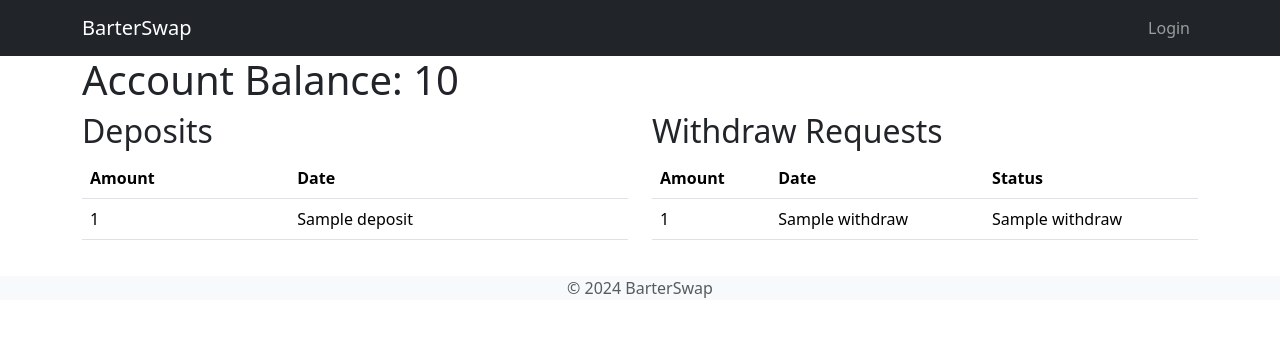
After one commit to berkehanorhon/BarterSwap, a Flask app: template templates/account_balance/account_balance.html in a window 1280 px wide. The commit adds this page. Shown: the top 337 px of the page. Run offline with Flask 3, Linux system fonts and the light colour scheme; the template is opened without the code that fills it: most values are stand-ins (such as "Sample title", 1, 10 or a date in 2020).

Commit message:
Files moved to a new directory and users can view all deposits and withdraws

```diff
--- a/item_handlers.py
+++ b/item_handlers.py
@@ -53,7 +53,7 @@ def add_item():
 
         return redirect(url_for('home.home'))  # Ekleme işlemi başarılı olduğunda ana sayfaya yönlendir
     else:
-        return render_template('additem.html', max_content_length=barterswap.max_content_length,
+        return render_template('item/additem.html', max_content_length=barterswap.max_content_length,
                                ALLOWED_IMAGE_TYPES=barterswap.ALLOWED_ADDITEM_IMAGE_TYPES)
 
 
@@ -80,7 +80,7 @@ def get_item(item_id):
     end_time = cursor.fetchone()
     conn.close()
     end_time = end_time[0].isoformat() if end_time else end_time
-    return render_template('item.html', item=tuple(item), bids=bids , seller = seller, end_time = end_time)
+    return render_template('item/item.html', item=tuple(item), bids=bids, seller = seller, end_time = end_time)
 
 
 @item_handlers.route('/<int:item_id>/edit', methods=['GET', 'POST'])
@@ -135,5 +135,5 @@ def edit_item(item_id):
         item = list(cursor.fetchone())
         item[7] = item[7] if item[7] and os.path.exists("static/images/%s" % item[7]) else 'default.png'
         conn.close()
-        return render_template('edititem.html', item=item, max_content_length=barterswap.max_content_length,
+        return render_template('item/edititem.html', item=item, max_content_length=barterswap.max_content_length,
                                ALLOWED_IMAGE_TYPES=barterswap.ALLOWED_ADDITEM_IMAGE_TYPES)
--- /dev/null
+++ b/templates/account_balance/account_balance.html
@@ -0,0 +1,53 @@
+{% extends "base.html" %}
+
+{% block title %}
+    Account Balance
+{% endblock %}
+
+{% block content %}
+    <div class="container">
+        <h1>Account Balance: {{ balance }}</h1>
+        <div class="row">
+            <div class="col-md-6">
+                <h2>Deposits</h2>
+                <table class="table">
+                    <thead>
+                    <tr>
+                        <th scope="col">Amount</th>
+                        <th scope="col">Date</th>
+                    </tr>
+                    </thead>
+                    <tbody>
+                    {% for deposit in deposits %}
+                        <tr>
+                            <td>{{ deposit[0] }}</td>
+                            <td>{{ deposit[1] }}</td>
+                        </tr>
+                    {% endfor %}
+                    </tbody>
+                </table>
+            </div>
+            <div class="col-md-6">
+                <h2>Withdraw Requests</h2>
+                <table class="table">
+                    <thead>
+                    <tr>
+                        <th scope="col">Amount</th>
+                        <th scope="col">Date</th>
+                        <th scope="col">Status</th>
+                    </tr>
+                    </thead>
+                    <tbody>
+                    {% for withdraw in withdraws %}
+                        <tr>
+                            <td>{{ withdraw[0] }}</td>
+                            <td>{{ withdraw[1] }}</td>
+                            <td>{{ withdraw[2] }}</td>
+                        </tr>
+                    {% endfor %}
+                    </tbody>
+                </table>
+            </div>
+        </div>
+    </div>
+{% endblock %}
--- a/templates/base.html
+++ b/templates/base.html
@@ -29,6 +29,7 @@
                                 <ul class="dropdown-menu" aria-labelledby="dropdownMenuButton">
                                     <li><a class="dropdown-item" href="{{ url_for('balance_handlers.deposit') }}">Deposit</a></li>
                                     <li><a class="dropdown-item" href="{{ url_for('balance_handlers.withdraw') }}">Withdraw</a></li>
+                                    <li><a class="dropdown-item" href="{{ url_for('balance_handlers.account_balance') }}">Account</a></li>
                                 </ul>
                             </div>
                         </li>
--- a/templates/bid.html
+++ b/templates/item/bid.html
@@ -1,4 +1,4 @@
-{% extends "item.html" %}
+{% extends "item/item.html" %}
 {% block addbid %}
     <form action="{{ url_for('item_handlers.add_bid', item_id=item[0]) }}" method="post">
         <div class="form-group">
```
Also changed, not shown: balance_handlers.py (+27 -2 lines), templates/account_balance/deposit.html (renamed from templates/deposit.html), templates/account_balance/withdraw.html (renamed from templates/withdraw.html), templates/item/additem.html (renamed from templates/additem.html), templates/item/edititem.html (renamed from templates/edititem.html), templates/item/item.html (renamed from templates/item.html).
